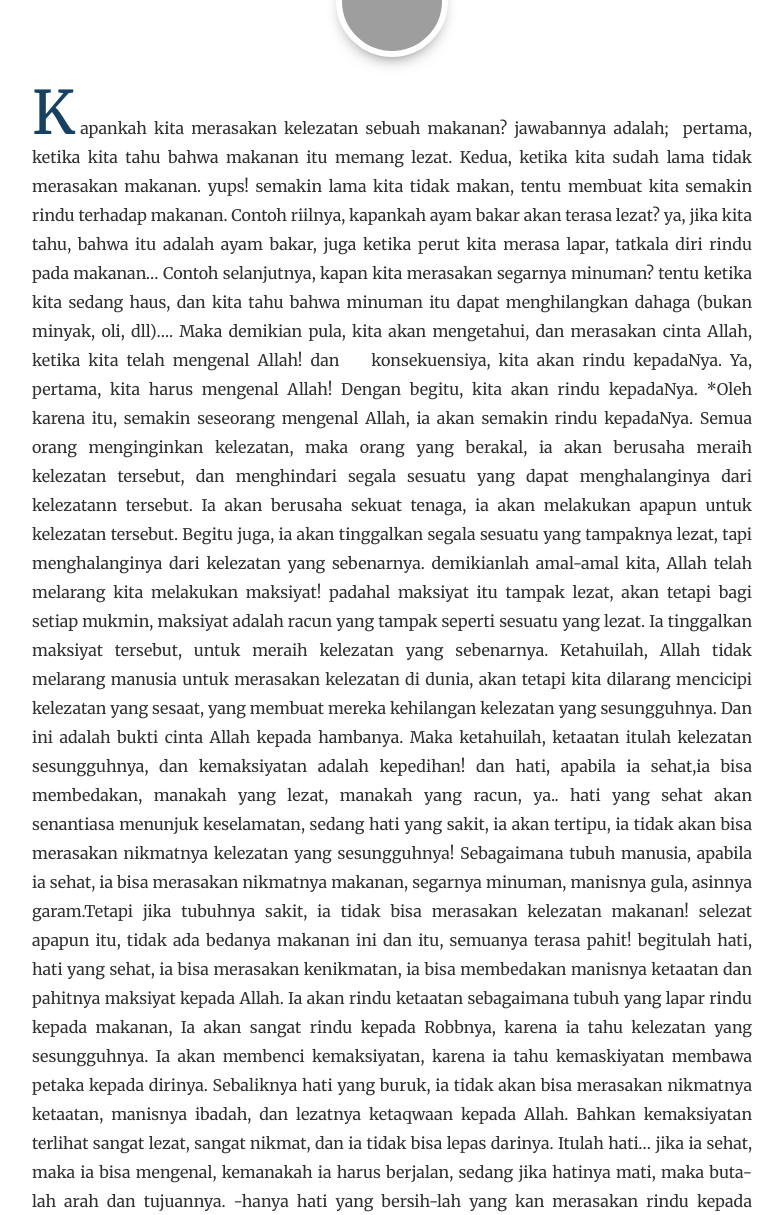
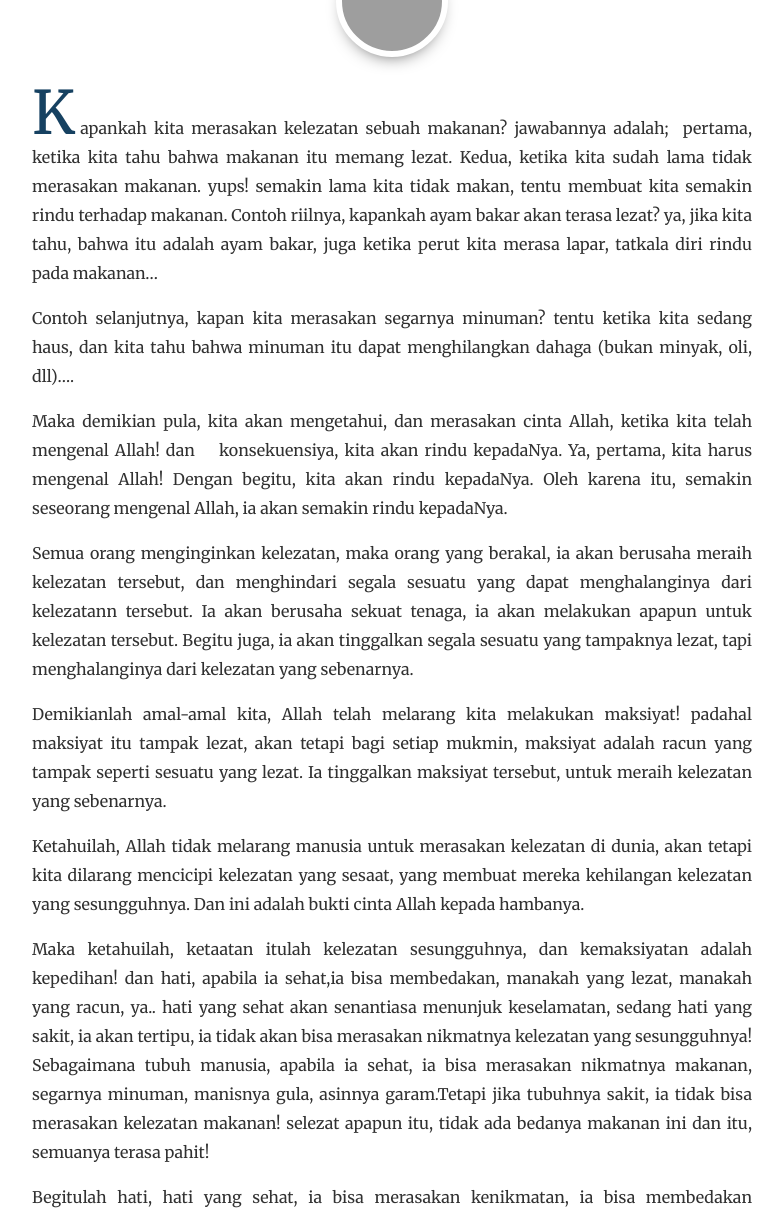
Before and after one commit to Majeedr/majeedr-site, a Jekyll site: the page built from _posts/2013-08-09-wahai-hati-mari-mencintainya.md, in a window 1280 px wide and 1400 px high, scrolled down 323 px. Shown: the part 185-1400 px from the top of the window, without its empty margins (248-1031 px from the left). Built offline with Jekyll 4.4.1, drawn with Linux system fonts in a browser that asks for light colours; some web fonts are replaced; some of the changed text lies outside the part shown; grey boxes are pictures that could not be loaded.

Commit message:
Fix paragraph spacing

```diff
--- a/_posts/2013-08-09-wahai-hati-mari-mencintainya.md
+++ b/_posts/2013-08-09-wahai-hati-mari-mencintainya.md
@@ -13,12 +13,21 @@
 ---
 
 Kapankah kita merasakan kelezatan sebuah makanan? jawabannya adalah;  pertama, ketika kita tahu bahwa makanan itu memang lezat. Kedua, ketika kita sudah lama tidak merasakan makanan. yups! semakin lama kita tidak makan, tentu membuat kita semakin rindu terhadap makanan. Contoh riilnya, kapankah ayam bakar akan terasa lezat? ya, jika kita tahu, bahwa itu adalah ayam bakar, juga ketika perut kita merasa lapar, tatkala diri rindu pada makanan...
+
 Contoh selanjutnya, kapan kita merasakan segarnya minuman? tentu ketika kita sedang haus, dan kita tahu bahwa minuman itu dapat menghilangkan dahaga (bukan minyak, oli, dll)....
-Maka demikian pula, kita akan mengetahui, dan merasakan cinta Allah, ketika kita telah mengenal Allah! dan    konsekuensiya, kita akan rindu kepadaNya. Ya, pertama, kita harus mengenal Allah! Dengan begitu, kita akan rindu kepadaNya. *Oleh karena itu, semakin seseorang mengenal Allah, ia akan semakin rindu kepadaNya.
+
+Maka demikian pula, kita akan mengetahui, dan merasakan cinta Allah, ketika kita telah mengenal Allah! dan    konsekuensiya, kita akan rindu kepadaNya. Ya, pertama, kita harus mengenal Allah! Dengan begitu, kita akan rindu kepadaNya. Oleh karena itu, semakin seseorang mengenal Allah, ia akan semakin rindu kepadaNya.
+
 Semua orang menginginkan kelezatan, maka orang yang berakal, ia akan berusaha meraih kelezatan tersebut, dan menghindari segala sesuatu yang dapat menghalanginya dari kelezatann tersebut. Ia akan berusaha sekuat tenaga, ia akan melakukan apapun untuk kelezatan tersebut. Begitu juga, ia akan tinggalkan segala sesuatu yang tampaknya lezat, tapi menghalanginya dari kelezatan yang sebenarnya.
-demikianlah amal-amal kita, Allah telah melarang kita melakukan maksiyat! padahal maksiyat itu tampak lezat, akan tetapi bagi setiap mukmin, maksiyat adalah racun yang tampak seperti sesuatu yang lezat. Ia tinggalkan maksiyat tersebut, untuk meraih kelezatan yang sebenarnya.
+
+Demikianlah amal-amal kita, Allah telah melarang kita melakukan maksiyat! padahal maksiyat itu tampak lezat, akan tetapi bagi setiap mukmin, maksiyat adalah racun yang tampak seperti sesuatu yang lezat. Ia tinggalkan maksiyat tersebut, untuk meraih kelezatan yang sebenarnya.
+
 Ketahuilah, Allah tidak melarang manusia untuk merasakan kelezatan di dunia, akan tetapi kita dilarang mencicipi kelezatan yang sesaat, yang membuat mereka kehilangan kelezatan yang sesungguhnya. Dan ini adalah bukti cinta Allah kepada hambanya.
+
 Maka ketahuilah, ketaatan itulah kelezatan sesungguhnya, dan kemaksiyatan adalah kepedihan! dan hati, apabila ia sehat,ia bisa membedakan, manakah yang lezat, manakah yang racun, ya.. hati yang sehat akan senantiasa menunjuk keselamatan, sedang hati yang sakit, ia akan tertipu, ia tidak akan bisa merasakan nikmatnya kelezatan yang sesungguhnya! Sebagaimana tubuh manusia, apabila ia sehat, ia bisa merasakan nikmatnya makanan, segarnya minuman, manisnya gula, asinnya garam.Tetapi jika tubuhnya sakit, ia tidak bisa merasakan kelezatan makanan! selezat apapun itu, tidak ada bedanya makanan ini dan itu, semuanya terasa pahit!
-begitulah hati, hati yang sehat, ia bisa merasakan kenikmatan, ia bisa membedakan manisnya ketaatan dan pahitnya maksiyat kepada Allah. Ia akan rindu ketaatan sebagaimana tubuh yang lapar rindu kepada makanan, Ia akan sangat rindu kepada Robbnya, karena ia tahu kelezatan yang sesungguhnya. Ia akan membenci kemaksiyatan, karena ia tahu kemaskiyatan membawa petaka kepada dirinya.
+
+Begitulah hati, hati yang sehat, ia bisa merasakan kenikmatan, ia bisa membedakan manisnya ketaatan dan pahitnya maksiyat kepada Allah. Ia akan rindu ketaatan sebagaimana tubuh yang lapar rindu kepada makanan, Ia akan sangat rindu kepada Robbnya, karena ia tahu kelezatan yang sesungguhnya. Ia akan membenci kemaksiyatan, karena ia tahu kemaskiyatan membawa petaka kepada dirinya.
+
 Sebaliknya hati yang buruk, ia tidak akan bisa merasakan nikmatnya ketaatan, manisnya ibadah, dan lezatnya ketaqwaan kepada Allah. Bahkan kemaksiyatan terlihat sangat lezat, sangat nikmat, dan ia tidak bisa lepas darinya. Itulah hati... jika ia sehat, maka ia bisa mengenal, kemanakah ia harus berjalan, sedang jika hatinya mati, maka buta-lah arah dan tujuannya.
--hanya hati yang bersih-lah yang kan merasakan rindu kepada penciptanya
+
+> Hanya hati yang bersih-lah yang kan merasakan rindu kepada penciptanya
```
Also changed, not shown: _posts/2013-08-09-kenapa-kebo-kagak-sholat.md (+26 -9 lines).
